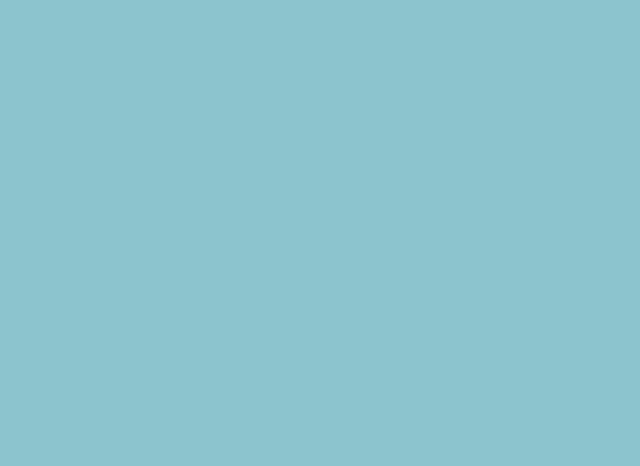
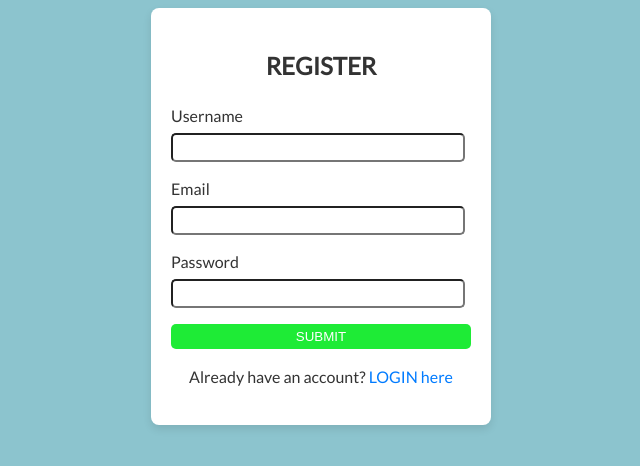
Before and after one commit to iskander-kapkayev/Caption_Contest_Server, a plain HTML site: page Caption_Contest_Server-main/CaptionContest2/signup.html in a window 1280 px wide. Shown: the whole page, without its empty margins (319-959 px from the left). Drawn offline with Linux system fonts and the light colour scheme.

Commit message:
removed display none from register form

```diff
--- a/Caption_Contest_Server-main/CaptionContest2/signup.html
+++ b/Caption_Contest_Server-main/CaptionContest2/signup.html
@@ -14,7 +14,7 @@
 <body>
 
   <!-- Registration Form -->
-  <div class="form-container" id="registerForm" style="display:none;">
+  <div class="form-container" id="registerForm">
     <h2>REGISTER</h2>
     <form id="registerFormData">
 
```
